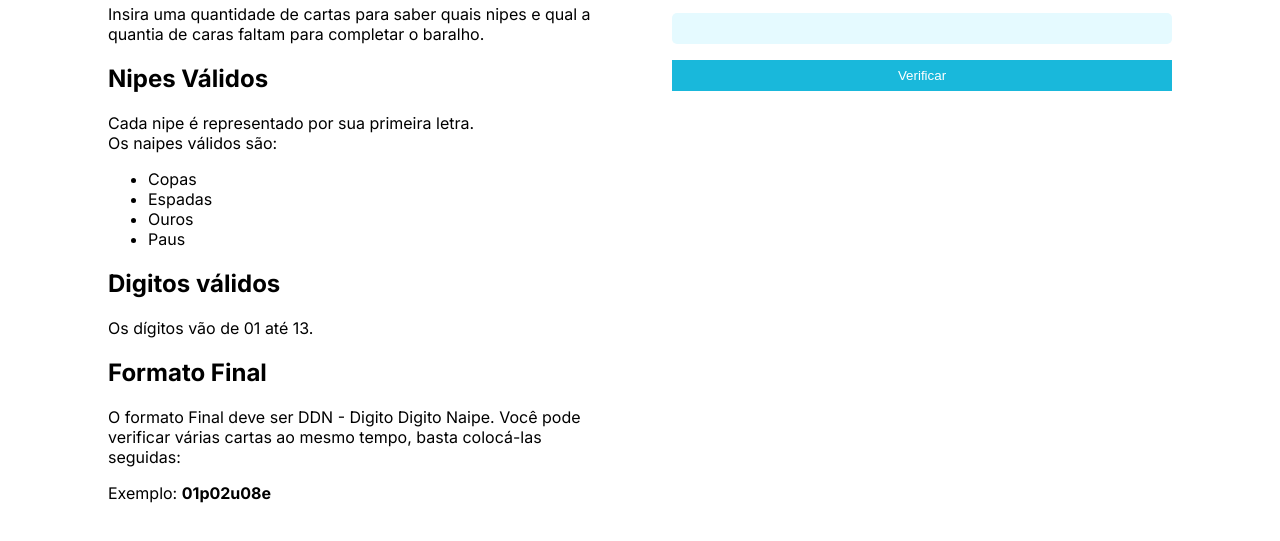
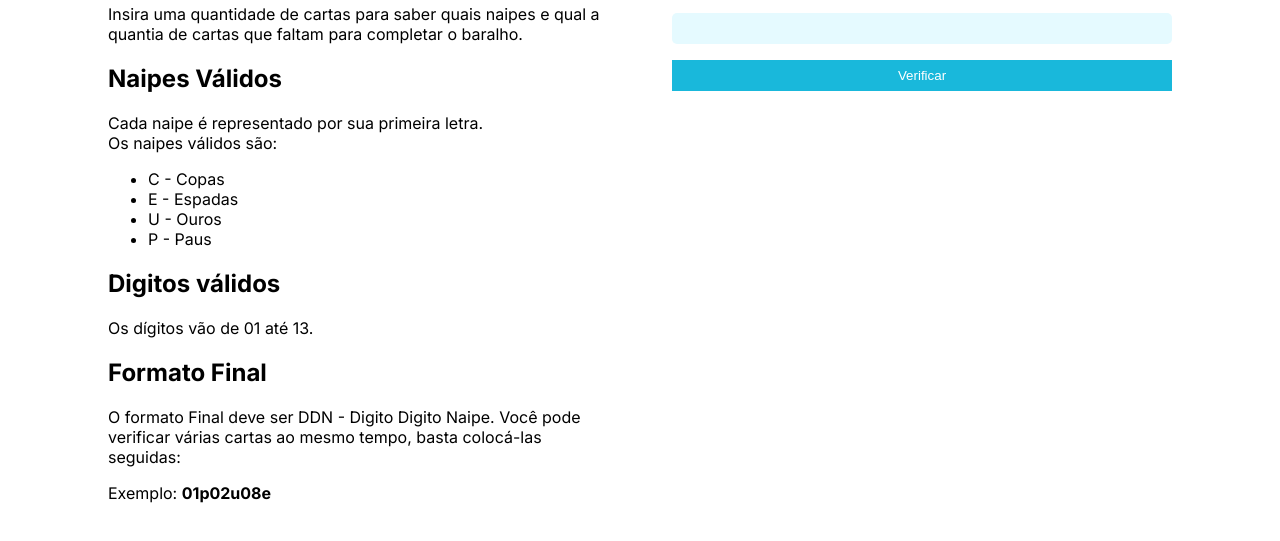
Before and after one commit to Manuella-Barros/LPP-Javascript, a plain HTML site: page index.html in a window 1280 px wide. Shown: the part 181-722 px from the top of the page. Drawn offline with Linux system fonts and the light colour scheme.

Commit message:
trocas html

```diff
--- a/index.html
+++ b/index.html
@@ -21,21 +21,21 @@
             <h1>Baralho</h1>
 
             <p>Insira uma quantidade de cartas para saber
-                quais nipes e qual a quantia de caras faltam
+                quais naipes e qual a quantia de cartas que faltam
                 para completar o baralho.</p>
         </div>
 
         <div>
-            <h2>Nipes Válidos</h2>
+            <h2>Naipes Válidos</h2>
 
-            <p>Cada nipe é representado por sua primeira
+            <p>Cada naipe é representado por sua primeira
                 letra. <br> Os naipes válidos são:</p>
 
             <ul>
-                <li>Copas</li>
-                <li>Espadas</li>
-                <li>Ouros</li>
-                <li>Paus</li>
+                <li>C - Copas</li>
+                <li>E - Espadas</li>
+                <li>U - Ouros</li>
+                <li>P - Paus</li>
             </ul>
         </div>
 
```
